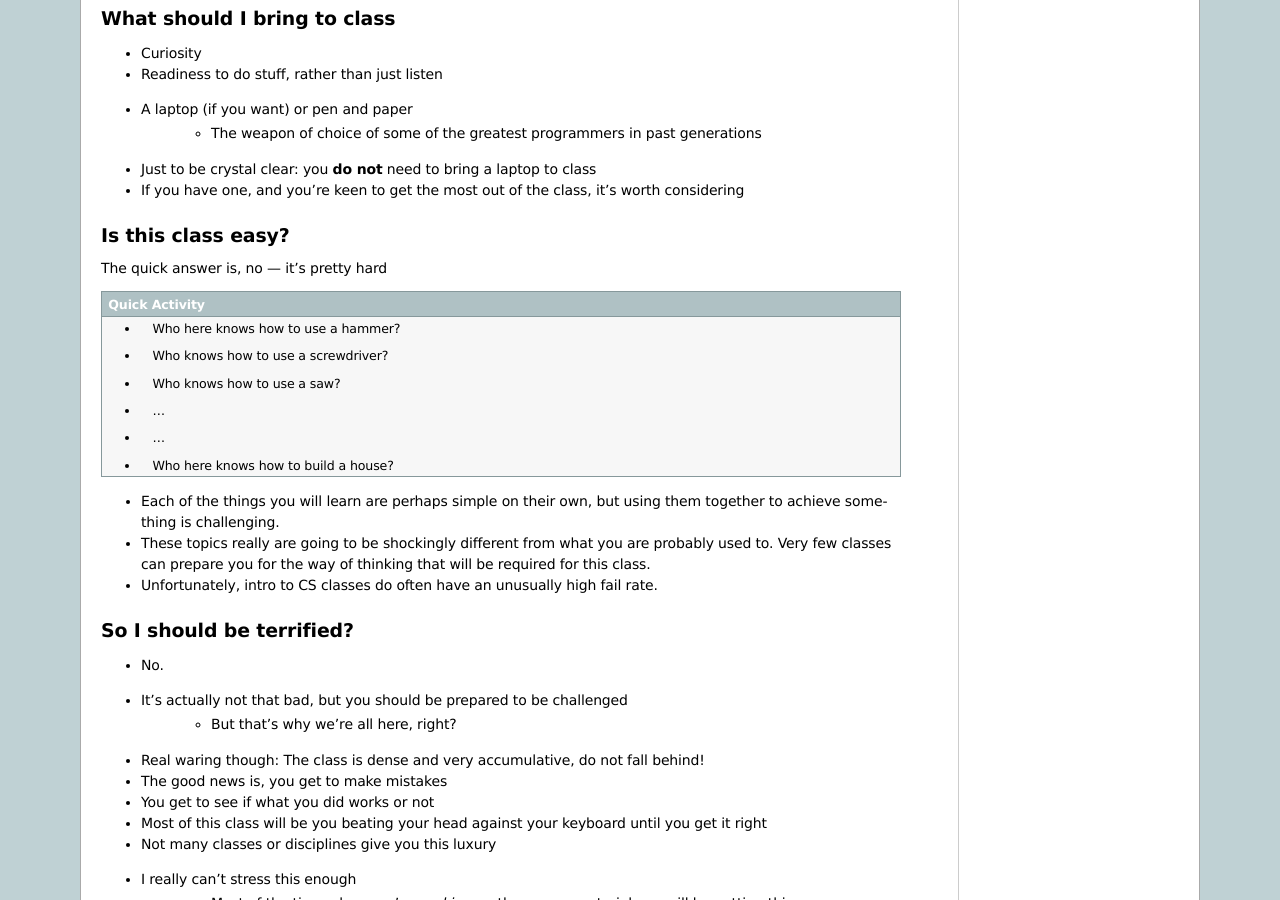
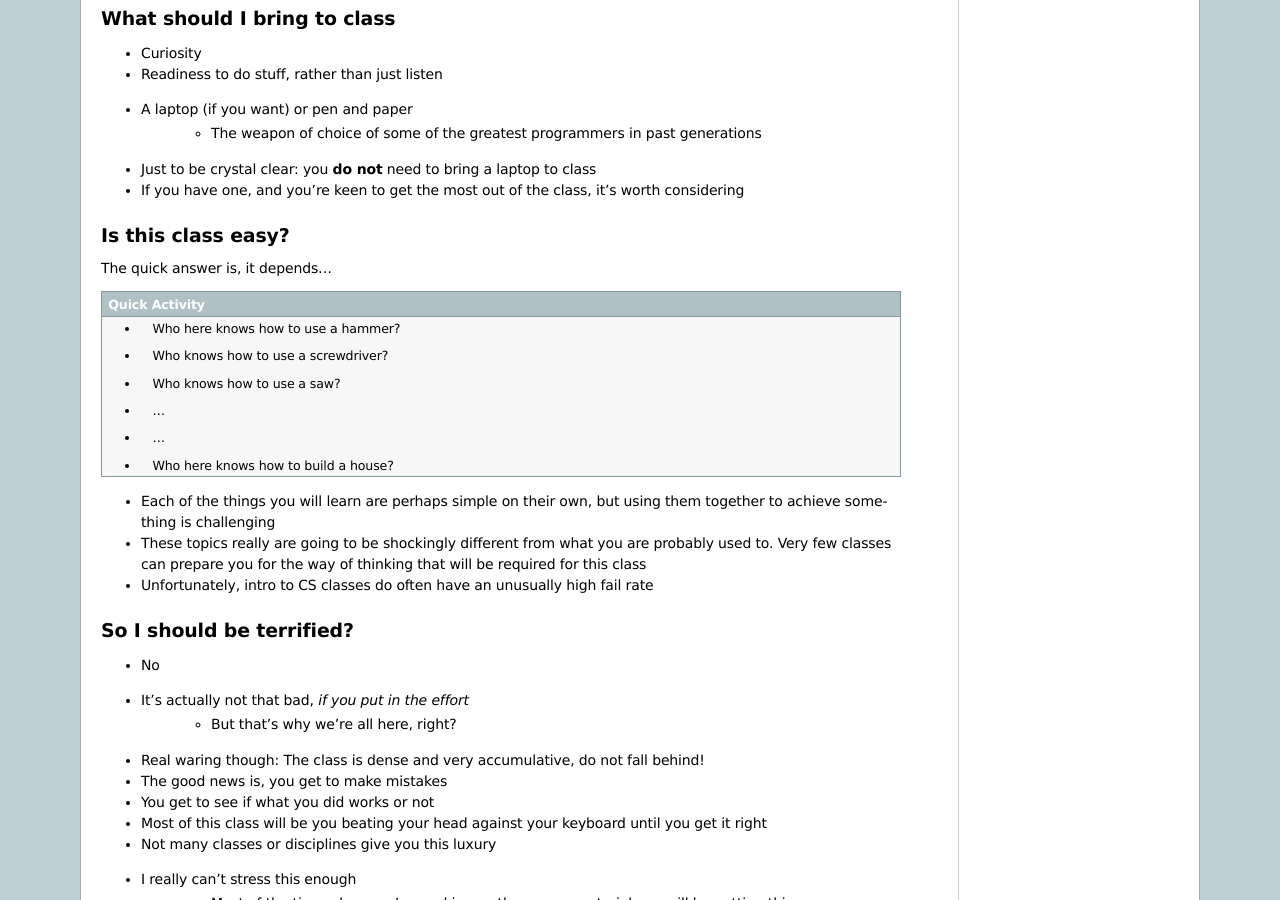
Before and after one commit to jameshughes89/cs101, a Sphinx documentation site: the page built from source/topic1.rst, in a window 1280 px wide and 900 px high, scrolled down 2226 px. Built offline with Sphinx 7.4.7, drawn with Linux system fonts in a browser that asks for light colours; formulas are drawn with MathJax 3; pages that are not in the unit, such as notebooks, are missing from menus.

Commit message:
Change to be less intimidating. Remove extra '.'

```diff
--- a/source/topic1.rst
+++ b/source/topic1.rst
@@ -119,7 +119,7 @@ What should I bring to class
 Is this class easy?
 ===================
 
-The quick answer is, no --- it's pretty hard
+The quick answer is, it depends...
 
 .. admonition:: Quick Activity
 
@@ -131,18 +131,18 @@ The quick answer is, no --- it's pretty hard
    * Who here knows how to build a house?
 
 
-* Each of the things you will learn are perhaps simple on their own, but using them together to achieve something is challenging.
+* Each of the things you will learn are perhaps simple on their own, but using them together to achieve something is challenging
 
-* These topics really are going to be shockingly different from what you are probably used to. Very few classes can prepare you for the way of thinking that will be required for this class.
+* These topics really are going to be shockingly different from what you are probably used to. Very few classes can prepare you for the way of thinking that will be required for this class
 
-* Unfortunately, intro to CS classes do often have an unusually high fail rate.
+* Unfortunately, intro to CS classes do often have an unusually high fail rate
 
 
 So I should be terrified?
 =========================
 
-* No.
-* It's actually not that bad, but you should be prepared to be challenged
+* No
+* It's actually not that bad, *if you put in the effort*
     * But that's why we're all here, right?
 
 * Real waring though: The class is dense and very accumulative, do not fall behind!
```
